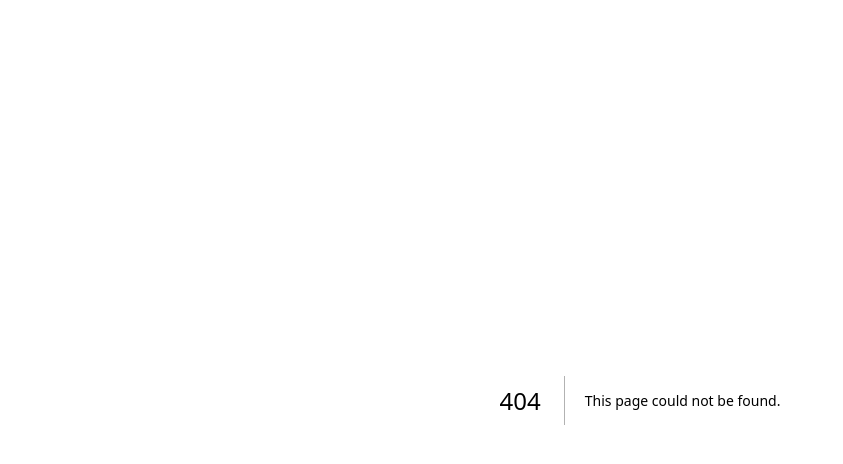
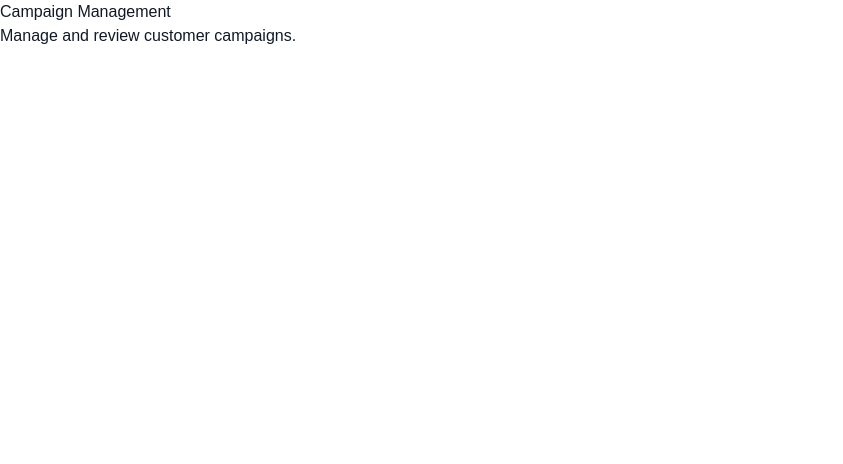
Before and after one commit to pra-y104/promvanta, a Next.js app: page /admin/campaigns in a window 1280 px wide. Before the commit this address had no page. Shown: the top 464 px of the page, without its empty margins (0-843 px from the left). Built offline with nearby package versions, Linux system fonts and the light colour scheme.

Commit message:
Create AdminCampaignsPage component for campaign management

```diff
--- /dev/null
+++ b/app/admin/campaigns/page.tsx
@@ -0,0 +1,8 @@
+export default function AdminCampaignsPage() {
+  return (
+    <main>
+      <h1>Campaign Management</h1>
+      <p>Manage and review customer campaigns.</p>
+    </main>
+  );
+}
```
